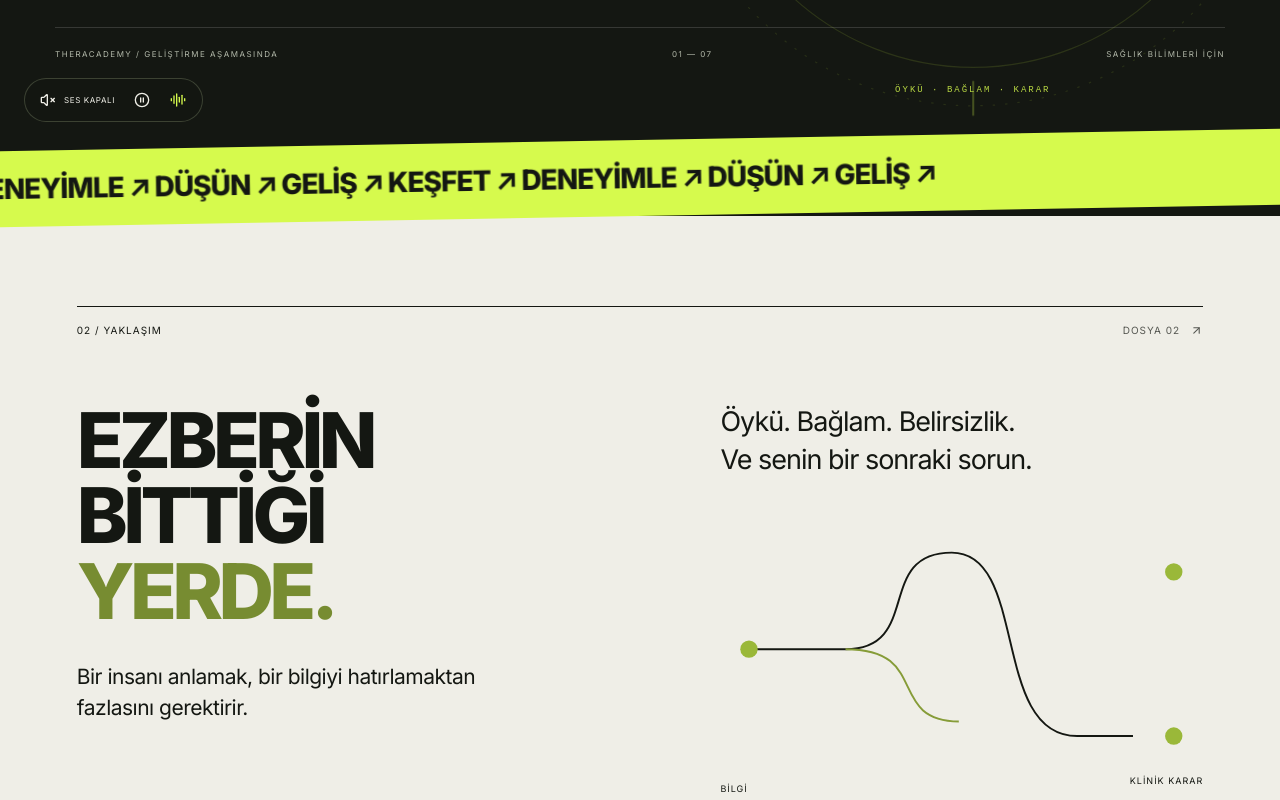
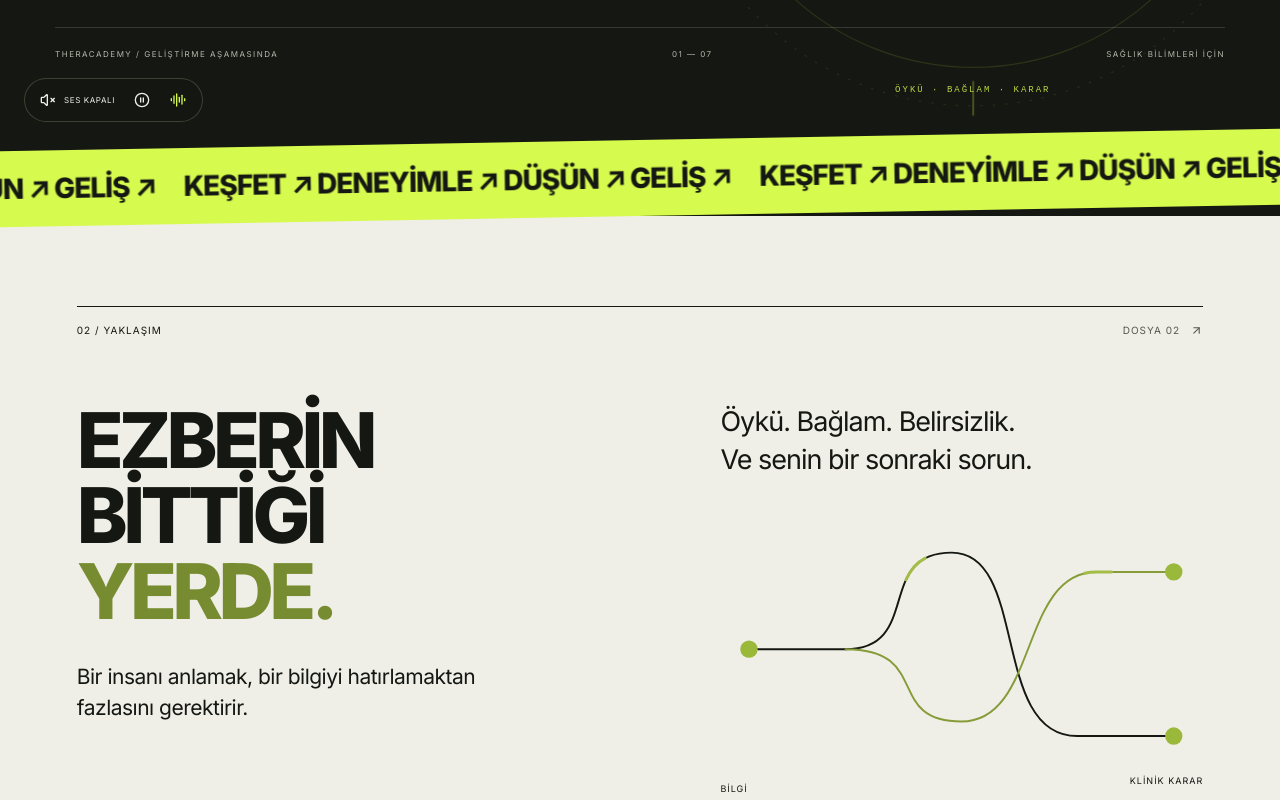
Before and after one commit to crocodil3434/cortex_slp, a Next.js app: page / in a window 1280 px wide. Shown: the part 660-1460 px from the top of the page. Built offline with nearby package versions, Linux system fonts and the light colour scheme; a web font is replaced by a local one.

Commit message:
Fix seamless ribbon loop and persistent diagram connections

```diff
--- a/src/components/theracademy/Showcase.tsx
+++ b/src/components/theracademy/Showcase.tsx
@@ -77,9 +77,16 @@ export function Showcase({ presentation = false }: { presentation?: boolean }) {
         <div className={s.heroFoot}><div><span className={s.eyebrow}>BİR VAKADAN KLİNİK DÜŞÜNMEYE</span><p>Bilgiyi deneyime.<br/>Deneyimi yeni bir bakışa.</p></div><button className={s.roundCta} onClick={() => go(3)} aria-label="Örnek vakayı keşfet"><ArrowUpRight size={34}/><span>DENEYİMİ<br/>KEŞFET</span></button><button className={s.scrollHint} onClick={() => go(1)}>HİKÂYEYE GİR <ArrowDown size={18}/></button></div>
         <div className={s.heroBottom}><span>THERACADEMY / GELİŞTİRME AŞAMASINDA</span><span>01 — 07</span><span>SAĞLIK BİLİMLERİ İÇİN</span></div>
       </section>}
-      {!presentation && <div className={s.ribbon} aria-hidden="true"><div>KEŞFET ↗ DENEYİMLE ↗ DÜŞÜN ↗ GELİŞ ↗ KEŞFET ↗ DENEYİMLE ↗ DÜŞÜN ↗ GELİŞ ↗</div></div>}
+      {!presentation && <div className={s.ribbon} aria-hidden="true"><div className={s.ribbonTrack}>{[0, 1].map(copy => <span className={s.ribbonGroup} key={copy}>{Array.from({ length: 4 }, (_, repeat) => <span key={repeat}>KEŞFET ↗ DENEYİMLE ↗ DÜŞÜN ↗ GELİŞ ↗</span>)}</span>)}</div></div>}
       {visible(1) && <section id="yaklasim" data-scene className={`${s.scene} ${s.approach}`}>
-        {tag(1)}<div className={s.split}><div><h2>EZBERİN<br/>BİTTİĞİ<br/><em>YERDE.</em></h2><p className={s.lead}>Bir insanı anlamak, bir bilgiyi hatırlamaktan fazlasını gerektirir.</p></div><div className={s.approachRight}><p>Öykü. Bağlam. Belirsizlik.<br/>Ve senin bir sonraki sorun.</p><div className={s.pathDrawing} aria-hidden="true"><svg viewBox="0 0 500 270"><path d="M30 140H130C210 140 160 40 240 40S280 230 370 230H470"/><path d="M130 140C220 140 170 215 250 215S310 60 390 60H470"/><circle cx="30" cy="140" r="9"/><circle cx="470" cy="230" r="9"/><circle cx="470" cy="60" r="9"/></svg><span>BİLGİ</span><span>KLİNİK KARAR</span></div><p className={s.smallCopy}>Theracademy, klinik düşünme pratiği için yapılandırılmış vaka deneyimleri geliştirmeyi hedefler.</p></div></div>
+        {tag(1)}<div className={s.split}><div><h2>EZBERİN<br/>BİTTİĞİ<br/><em>YERDE.</em></h2><p className={s.lead}>Bir insanı anlamak, bir bilgiyi hatırlamaktan fazlasını gerektirir.</p></div><div className={s.approachRight}><p>Öykü. Bağlam. Belirsizlik.<br/>Ve senin bir sonraki sorun.</p><div className={s.pathDrawing} aria-hidden="true"><svg viewBox="0 0 500 270">
+          <path className={s.connectionBase} d="M30 140H130"/>
+          <path className={s.connectionBase} d="M130 140C210 140 160 40 240 40S280 230 370 230H470"/>
+          <path className={`${s.connectionBase} ${s.connectionGreen}`} d="M130 140C220 140 170 215 250 215S310 60 390 60H470"/>
+          <path className={s.connectionPulse} pathLength="100" d="M30 140H130C210 140 160 40 240 40S280 230 370 230H470"/>
+          <path className={s.connectionPulse} pathLength="100" d="M30 140H130C220 140 170 215 250 215S310 60 390 60H470"/>
+          <circle cx="30" cy="140" r="9"/><circle cx="470" cy="230" r="9"/><circle cx="470" cy="60" r="9"/>
+        </svg><span>BİLGİ</span><span>KLİNİK KARAR</span></div><p className={s.smallCopy}>Theracademy, klinik düşünme pratiği için yapılandırılmış vaka deneyimleri geliştirmeyi hedefler.</p></div></div>
         <div className={s.principles}>{["Bağlamı gör.","Sorunu derinleştir.","Kararını gerekçelendir."].map((t,i) => <div key={t}><small>0{i+1}</small><span>{t}</span><ArrowUpRight/></div>)}</div>
       </section>}
       {visible(2) && <section id="biz" data-scene className={`${s.scene} ${s.about}`}>
```
Also changed, not shown: src/components/theracademy/showcase.module.css.
